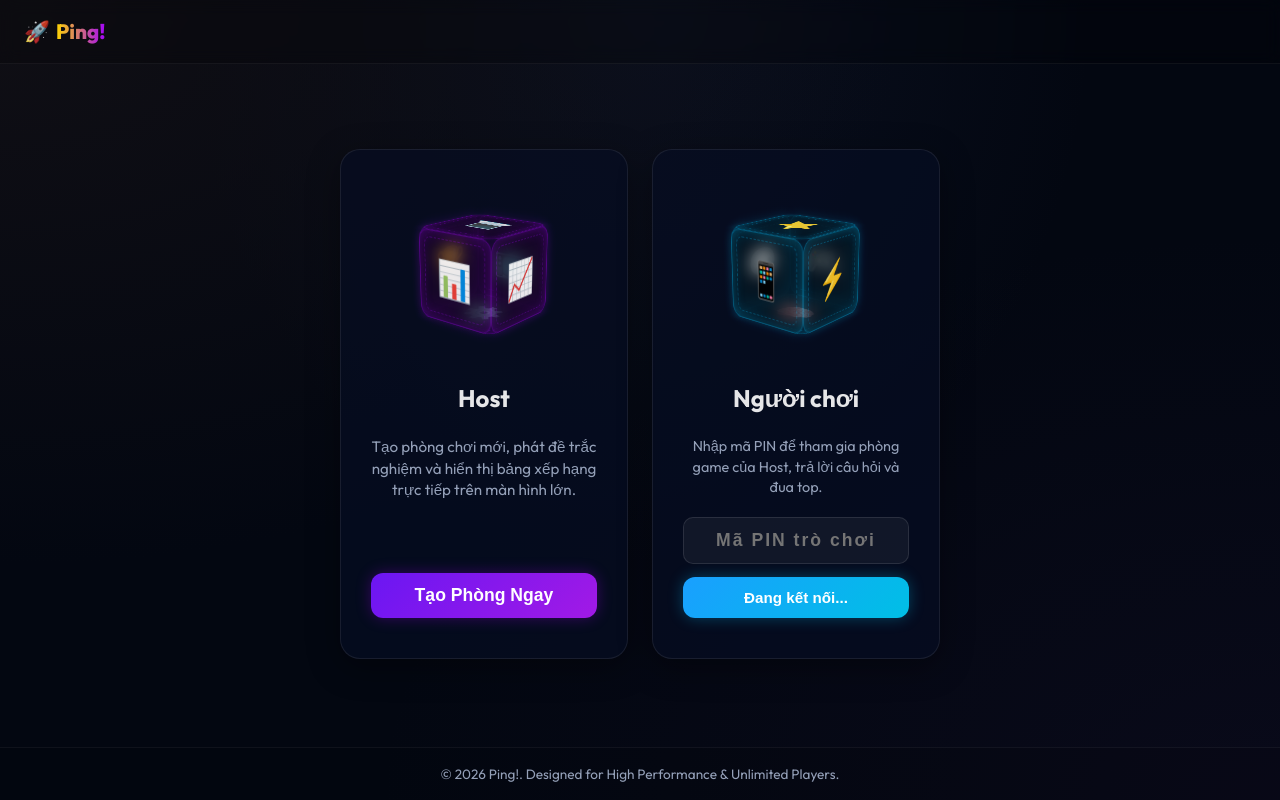
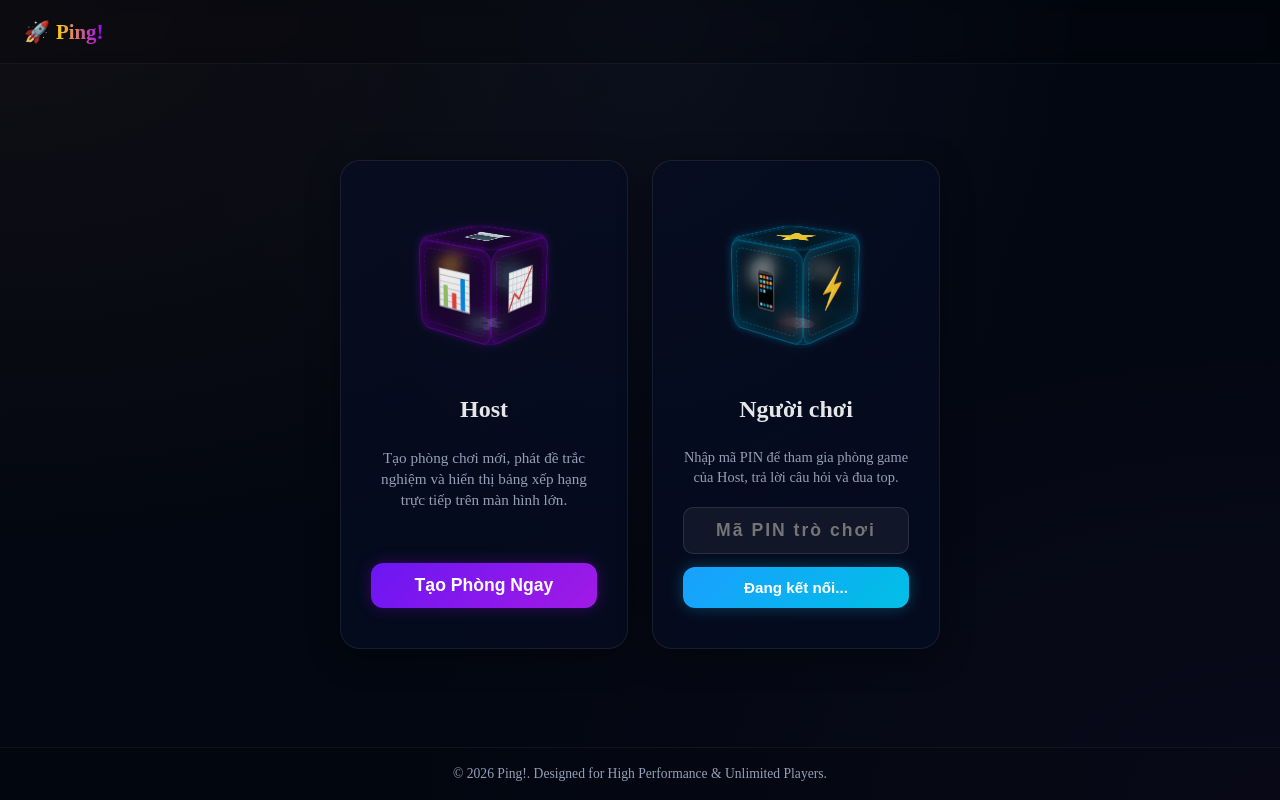
Before and after one commit to Tuilatanlocnee/Ping, a React (Vite) app in the folder frontend/: page / in a window 1280 px wide. Built offline with nearby package versions, Linux system fonts and the light colour scheme; no server answers.

Commit message:
style: Doi font chu toan bo trang web sang Times New Roman

```diff
--- a/frontend/src/index.css
+++ b/frontend/src/index.css
@@ -1,8 +1,5 @@
-/* Nhập font chữ Outfit từ Google Fonts */
-@import url('https://fonts.googleapis.com/css2?family=Outfit:wght@300;400;500;600;700;800&display=swap');
-
 :root {
-  font-family: 'Outfit', sans-serif;
+  font-family: 'Times New Roman', Times, Baskerville, Georgia, serif;
   line-height: 1.5;
   font-weight: 400;
 
```
